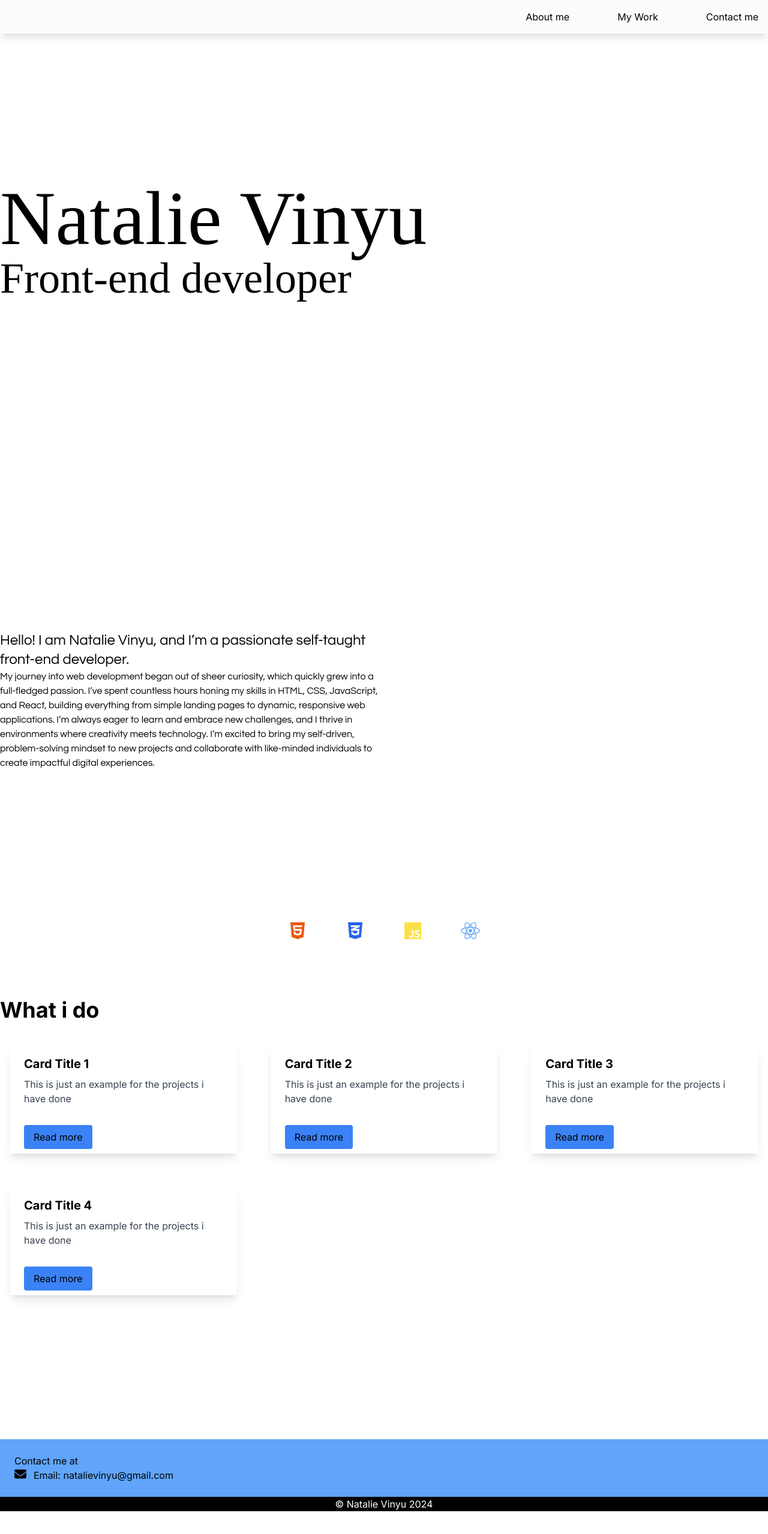
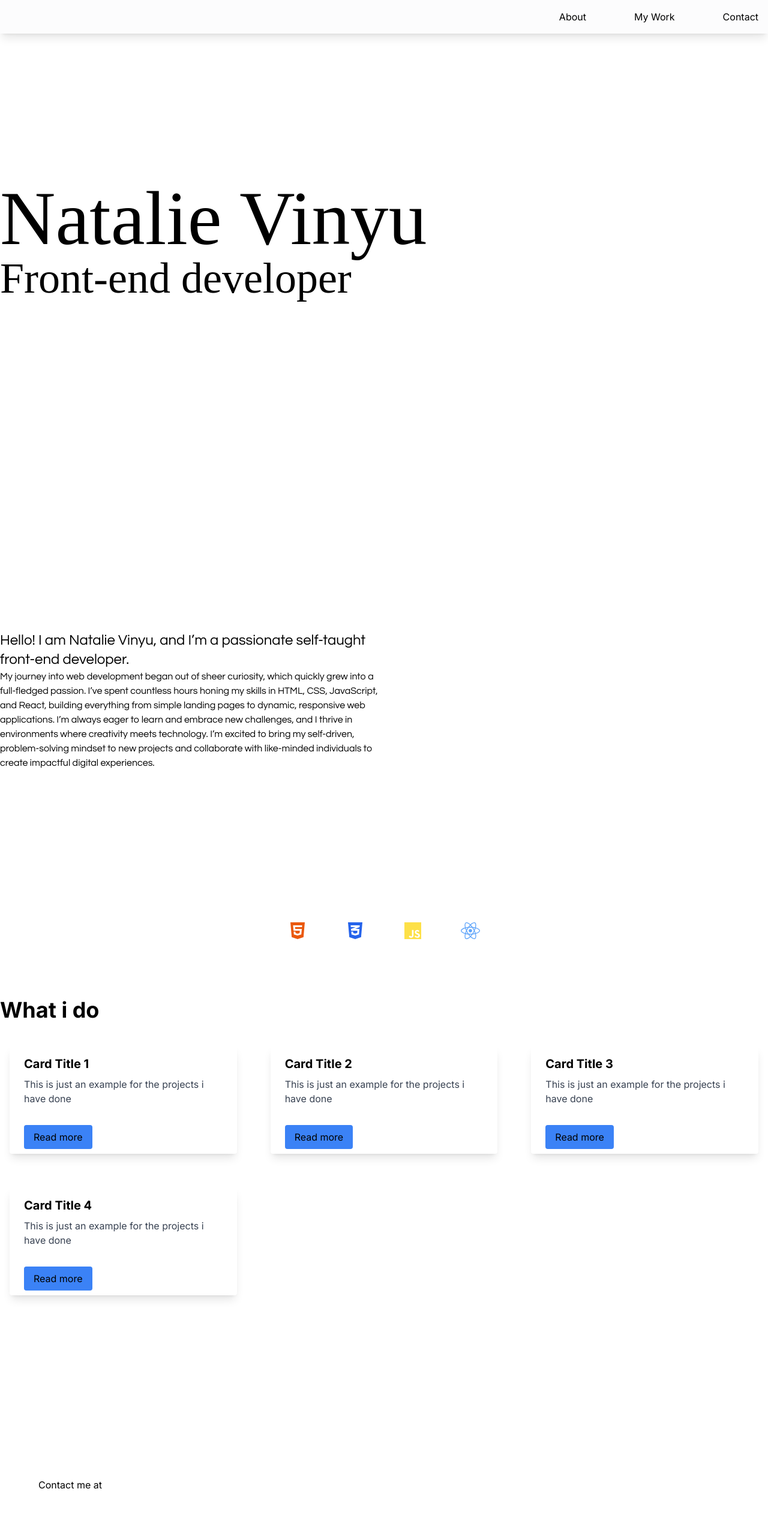
Before and after one commit to NatalieVinyu/my-portfolio-website, a Next.js app in the folder my-portfolio-website/: page / in a window 1280 px wide. Shown: the top 2558 px of the page at 60% size. Before the commit the page ends 2520 px from the top, so only its background shows below. Built offline with nearby package versions, Linux system fonts and the light colour scheme; a web font is replaced by a local one.

Commit message:
changed footer

```diff
--- a/my-portfolio-website/app/contact/page.jsx
+++ b/my-portfolio-website/app/contact/page.jsx
@@ -4,7 +4,7 @@ import { faEnvelope } from '@fortawesome/free-solid-svg-icons';
 
 const Contact = () => {
   return (
-    <div id='contact' className='bg-blue-400 text-black p-6'>
+    <div id='contact' className='container mx-auto min-h-screen flex flex-col justify-between p-16'>
       <h1>Contact me at</h1>
         <div className='grid grid-cols-1'>
           <div className='flex'>
--- a/my-portfolio-website/app/footer/page.jsx
+++ b/my-portfolio-website/app/footer/page.jsx
@@ -1,11 +1,9 @@
 import React from 'react'
-import Contact from '../contact/page';
 
 const footer = () => {
   return (
     <div className='text-white'>
-      <Contact />
-      <div className='flex justify-center bg-black'>
+      <div className='flex justify-center bg-blue-400'>
         © Natalie Vinyu 2024
       </div>
     </div>
--- a/my-portfolio-website/app/navbar/page.jsx
+++ b/my-portfolio-website/app/navbar/page.jsx
@@ -4,11 +4,11 @@ import Link from 'next/link';
 const Navbar = () => {
   return (
     <div className='fixed w-full bg-gray-100 bg-opacity-25 backdrop-blur-md shadow-lg p-4 z-10 top-0'>
-      <nav className=''>
+      <nav className='container'>
           <ul className='flex space-x-20 justify-end'>
             <li>
               <Link href='#about'>
-                About me
+                About
               </Link>
             </li>
             <li>
@@ -18,7 +18,7 @@ const Navbar = () => {
             </li>
             <li>
               <Link href='#contact'>
-                Contact me
+                Contact
               </Link>
             </li>
           </ul>
--- a/my-portfolio-website/app/page.js
+++ b/my-portfolio-website/app/page.js
@@ -2,6 +2,7 @@ import Navbar from './/navbar/page';
 import Homepage from './/home/page';
 import About from './/about/page';
 import Mywork from './/mywork/page';
+import Contact from './/contact/page';
 import Footer from './/footer/page';
 
 export default function Home() {
@@ -11,6 +12,7 @@ export default function Home() {
       <Homepage />
       <About />
       <Mywork />
+      <Contact />
       <Footer />
     </div>
 
```
